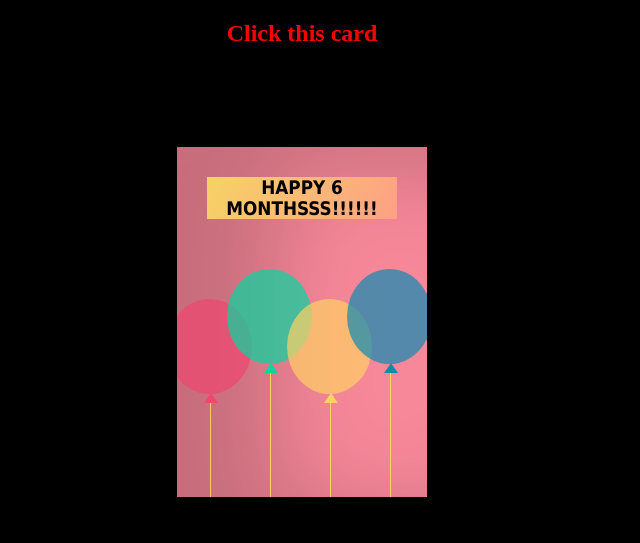
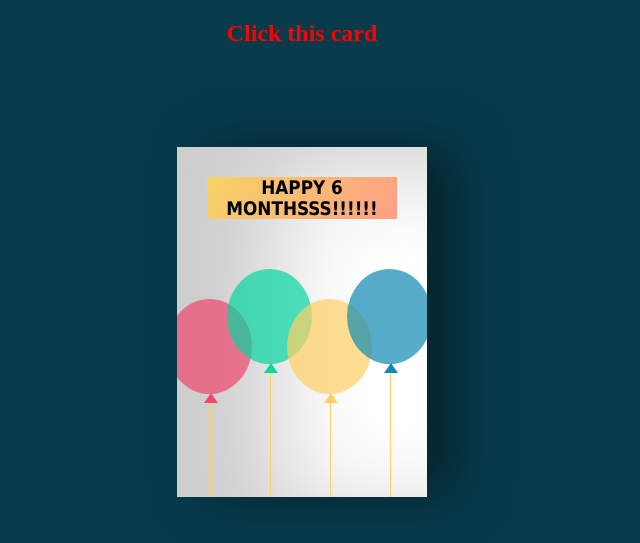
Before and after one commit to PraweenSoni/happy-Birthday-wishes-card-project-, a PHP site: page / in a window 1280 px wide. Shown: the top 543 px of the page, without its empty margins (338-978 px from the left). Run offline with PHP 8.4, Linux system fonts and the light colour scheme.

Commit message:
Update style.css

```diff
--- a/style.css
+++ b/style.css
@@ -1,5 +1,5 @@
 body {
- background-color: #000;
+ background-color: #073b4c;
 }
 
 .body {
@@ -27,13 +27,13 @@ h2 {
 
 .cardFront {
  position: relative;
- background-color: #F7889A;
+ background-color: #fff;
  width: 250px;
  height: 350px;
  overflow: hidden;
  transform-origin: left;
  box-shadow: inset 100px 20px 100px rgba(0, 0, 0, .2), 30px 0 50px rgba(0, 0, 0, 0.4);
- transition: 1s;
+ transition: .6s;
 }
 
 .happy {
@@ -41,7 +41,7 @@ h2 {
  text-align: center;
  margin: 30px;
  background-image: linear-gradient(120deg, #f6d365 0%, #fda085 100%);
- transition: 1s;
+ transition: .1s;
 }
 
 .balloons {
@@ -125,7 +125,7 @@ h2 {
 
 .cardInside {
  position: absolute;
- background-color: #F7889A;
+ background-color: #fff;
  width: 250px;
  height: 350px;
  z-index: -1;
```
